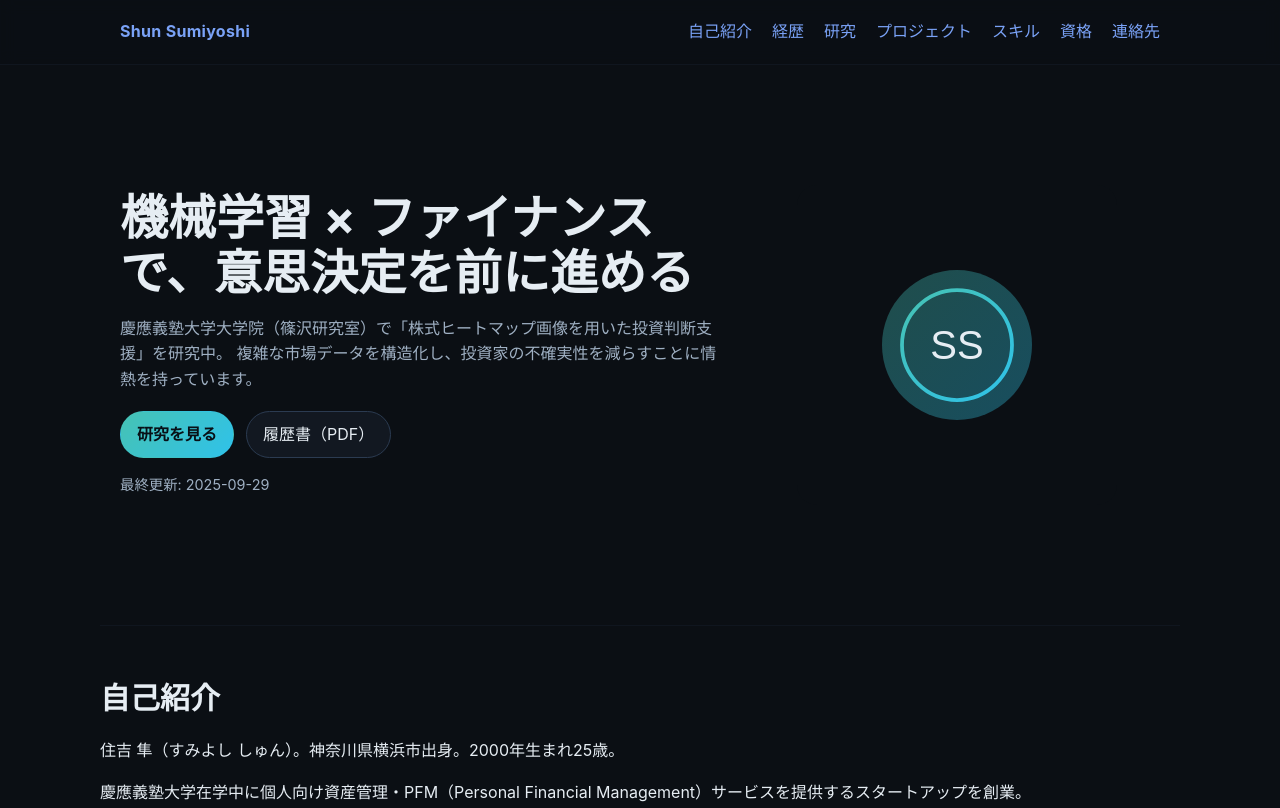
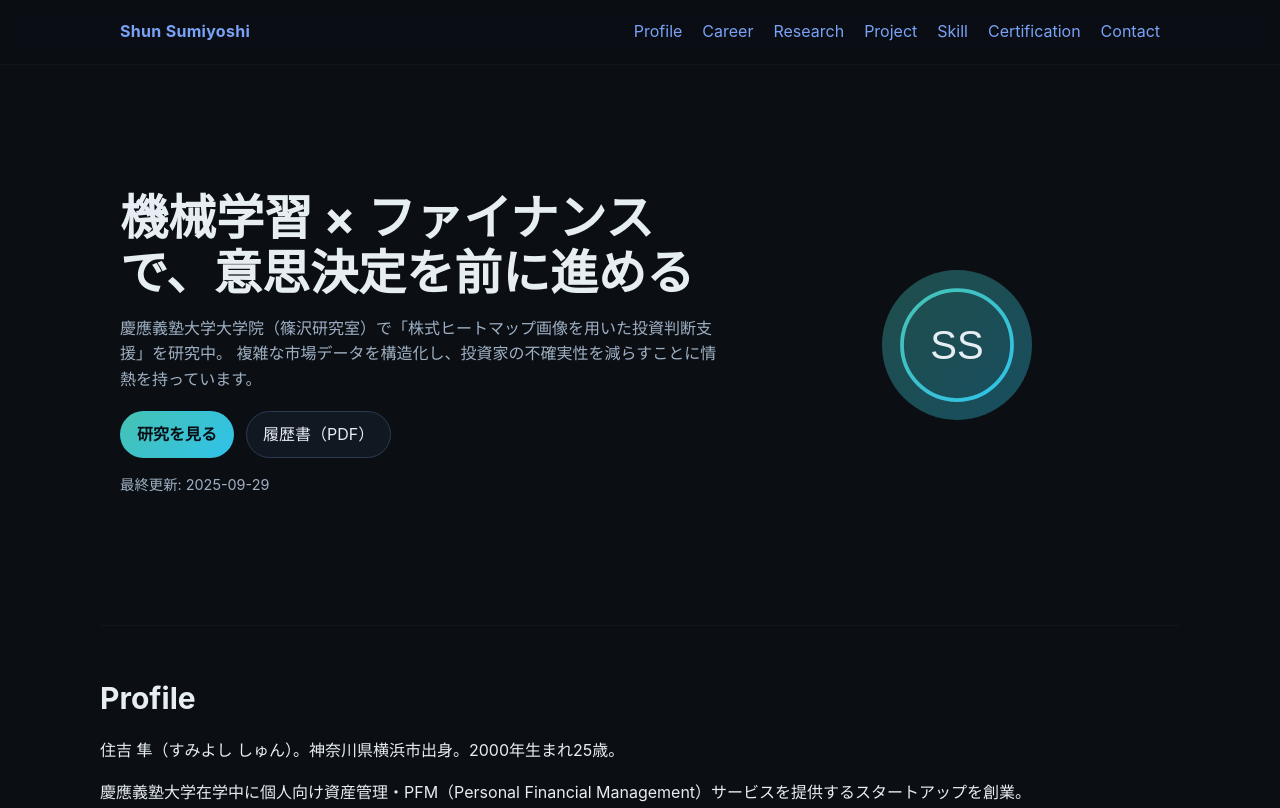
Before and after one commit to Sumi4949/Sumi4949.github.io, a plain HTML site: page index.html in a window 1280 px wide. Shown: the top 808 px of the page. Drawn offline with Linux system fonts and the light colour scheme.

Commit message:
index.html

```diff
--- a/index.html
+++ b/index.html
@@ -16,13 +16,13 @@
       <a class="logo" href="#top" aria-label="トップへ">Shun Sumiyoshi</a>
       <button class="nav-toggle" aria-label="メニューを開く" aria-expanded="false">☰</button>
       <ul class="nav-list">
-        <li><a href="#about">自己紹介</a></li>
-        <li><a href="#career">経歴</a></li>
-        <li><a href="#research">研究</a></li>
-        <li><a href="#projects">プロジェクト</a></li>
-        <li><a href="#skills">スキル</a></li>
-        <li><a href="#certs">資格</a></li>
-        <li><a href="#contact">連絡先</a></li>
+        <li><a href="#about">Profile</a></li>
+        <li><a href="#career">Career</a></li>
+        <li><a href="#research">Research</a></li>
+        <li><a href="#projects">Project</a></li>
+        <li><a href="#skills">Skill</a></li>
+        <li><a href="#certs">Certification</a></li>
+        <li><a href="#contact">Contact</a></li>
       </ul>
     </nav>
   </header>
@@ -47,7 +47,7 @@
     </section>
 
     <section id="about" class="section container">
-      <h2>自己紹介</h2>
+      <h2>Profile</h2>
       <p>住吉 隼（すみよし しゅん）。神奈川県横浜市出身。2000年生まれ25歳。</p>
       <p>慶應義塾大学在学中に個人向け資産管理・PFM（Personal Financial Management）サービスを提供するスタートアップを創業。</p>
       <p>金融APIを活用し、銀行・証券口座情報を統合管理するアカウントアグリゲーション基盤を開発。</p>
@@ -57,7 +57,7 @@
     </section>
 
     <section id="career" class="section container">
-      <h2>経歴</h2>
+      <h2>Career</h2>
       <ul class="timeline">
         <li><span class="time">2019.3</span> 浅野高等学校　卒業</li>
         <li><span class="time">2019.4</span> 慶應義塾大学理工学部　入学</li>
@@ -69,7 +69,7 @@
     </section>
 
     <section id="research" class="section container">
-      <h2>研究</h2>
+      <h2>Research</h2>
       <article class="card">
         <h3>株式ヒートマップ画像を用いた投資判断支援</h3>
         <p>
@@ -93,7 +93,7 @@
     </section>
 
     <section id="projects" class="section container">
-      <h2>プロジェクト</h2>
+      <h2>Project</h2>
       <div class="grid">
         <article class="card">
           <h3>Heatmap Insight</h3>
@@ -114,7 +114,7 @@
     </section>
 
     <section id="skills" class="section container">
-      <h2>スキル</h2>
+      <h2>Skill</h2>
       <ul class="chips">
         <li>Python / PyTorch</li>
         <li>統計 / 機械学習</li>
@@ -127,7 +127,7 @@
     </section>
 
     <section id="certs" class="section container">
-      <h2>資格</h2>
+      <h2>Certification</h2>
       <ul class="timeline">
         <li><span class="time">2025</span> MOS Excel 一般/Expert、ITパスポート、日商簿記3級 取得</li>
         <li><span class="time">2022</span> 基本情報技術者（84%）</li>
@@ -136,7 +136,7 @@
     </section>
 
     <section id="contact" class="section container">
-      <h2>連絡先</h2>
+      <h2>Contact</h2>
       <p>お仕事・共同研究のご相談は以下からお願いします。</p>
       <ul class="contact">
         <li>メール: <a href="mailto:you@example.com">sumi-shun49@keio.jp</a></li>
```
